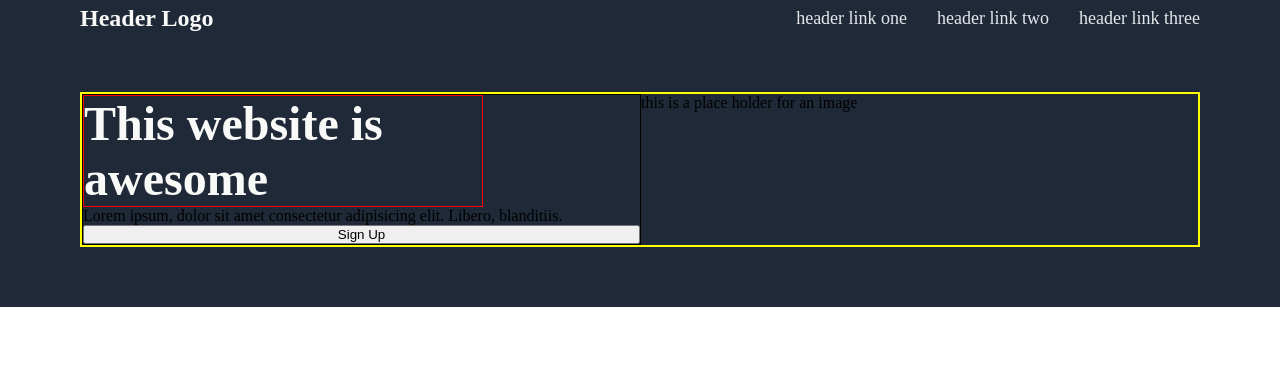
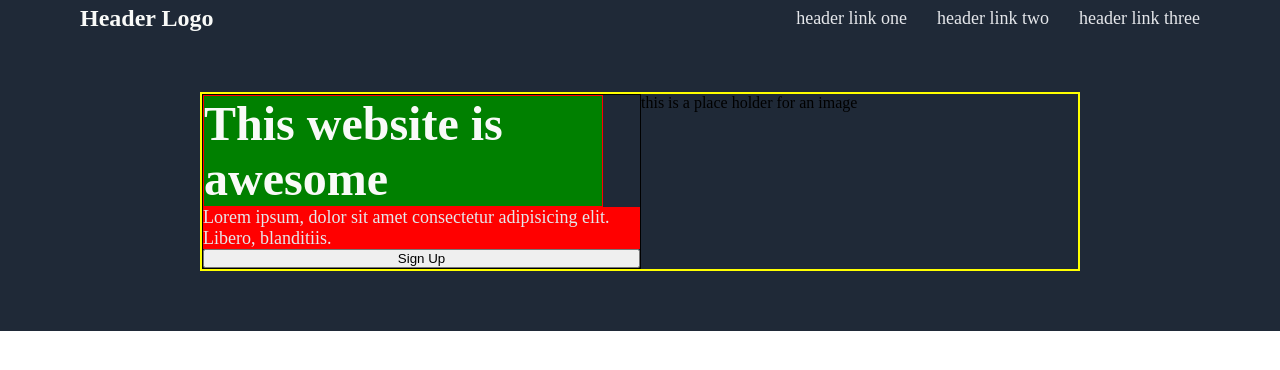
Before and after one commit to alex-7001/websites, a plain HTML site: page index.html in a window 1280 px wide. Drawn offline with Linux system fonts and the light colour scheme.

Commit message:
Added css to secondary text

```diff
--- a/styles/index.css
+++ b/styles/index.css
@@ -51,7 +51,7 @@
   border: 2px solid yellow;
   display: flex;
   flex: 1;
-  margin: 60px 80px;
+  margin: 60px 200px;
   justify-content: space-between;
 }
 
@@ -68,6 +68,14 @@
   font-size: 48px;
   width: 400px;
   border: 1px solid red;
+  background-color: green;
+}
+
+.secondary-text {
+  background-color: red;
+  flex: 1;
+  font-size: 18px;
+  color: #E5E7EB;
 }
 
 .image-container {
```
